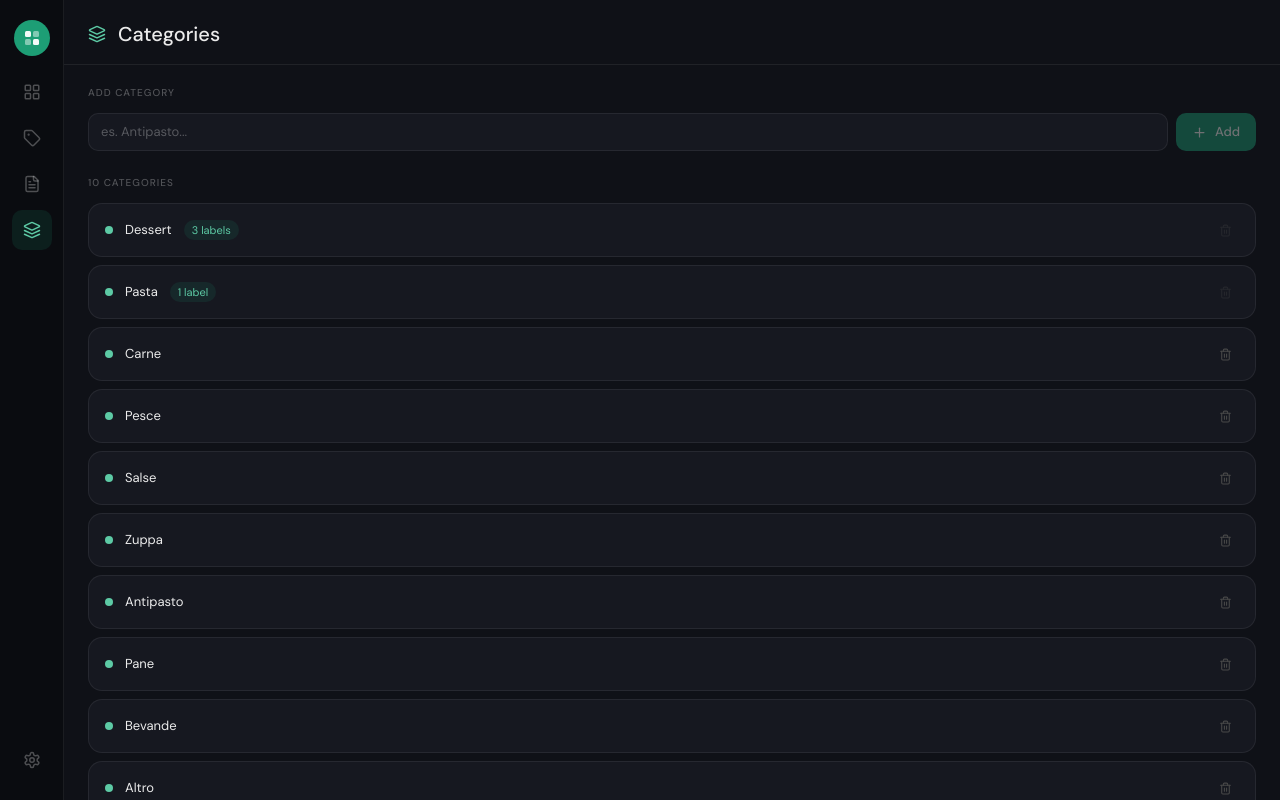
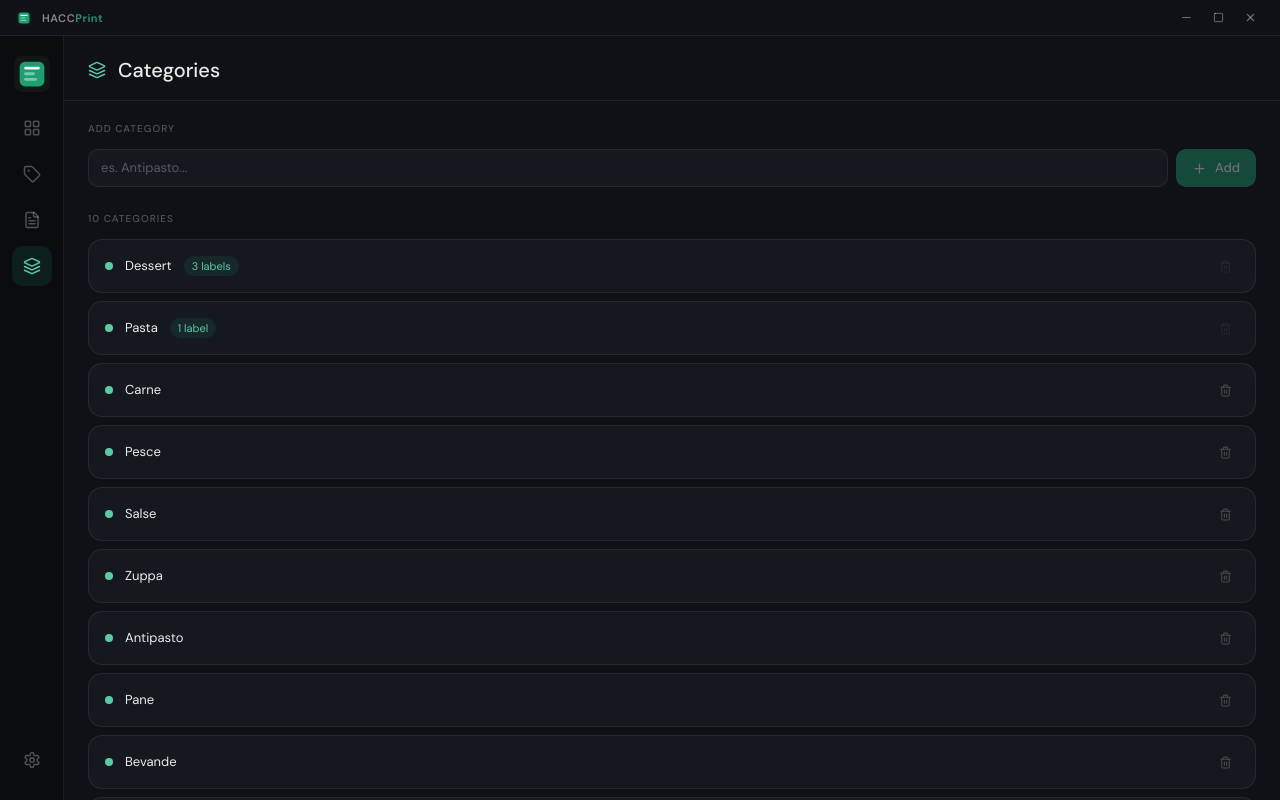
Before and after one commit to matteoshop77-tech/haccp-print, a React (Vite) app: page /categories in a window 1280 px wide. Built offline with nearby package versions, Linux system fonts and the light colour scheme; the HTML template or start-up script is replaced by a standard one.

Commit message:
Custom titlebar WIP

```diff
--- a/src/components/layout/AppShell.tsx
+++ b/src/components/layout/AppShell.tsx
@@ -1,18 +1,76 @@
 import { NavLink, useLocation } from "react-router-dom";
 import { useStore } from "@/store/useStore";
 import { t } from "@/lib/i18n";
-import { LayoutGrid, Tag, FileText, Layers, Settings } from "lucide-react";
+import { LayoutGrid, Tag, FileText, Layers, Settings, Minus, Square, X } from "lucide-react";
+import { getCurrentWindow } from "@tauri-apps/api/window";
 import clsx from "clsx";
 
 function LogoMark() {
   return (
-    <div className="flex items-center justify-center w-9 h-9 rounded-xl bg-brand mb-4 flex-shrink-0">
-      <svg width="20" height="20" viewBox="0 0 20 20" fill="none">
-        <rect x="3"  y="3"  width="6" height="6" rx="1.5" fill="white" opacity="0.95"/>
-        <rect x="11" y="3"  width="6" height="6" rx="1.5" fill="white" opacity="0.45"/>
-        <rect x="3"  y="11" width="6" height="6" rx="1.5" fill="white" opacity="0.45"/>
-        <rect x="11" y="11" width="6" height="6" rx="1.5" fill="white" opacity="0.95"/>
+    <div className="flex items-center justify-center mb-4 flex-shrink-0">
+      <svg width="36" height="36" viewBox="0 0 64 64" xmlns="http://www.w3.org/2000/svg">
+        <rect width="64" height="64" rx="14" fill="#111714"/>
+        <rect x="10" y="10" width="44" height="44" rx="10" fill="#1D9E75"/>
+        <rect x="18" y="19" width="28" height="5" rx="2.5" fill="#F0FAF6"/>
+        <rect x="18" y="29" width="19" height="5" rx="2.5" fill="rgba(240,250,246,0.45)"/>
+        <rect x="18" y="39" width="23" height="5" rx="2.5" fill="rgba(240,250,246,0.45)"/>
       </svg>
+    </div>
+  );
+}
+
+function TitleBar() {
+  return (
+    <div
+      data-tauri-drag-region
+      className="flex items-center justify-between px-4 h-9 flex-shrink-0 border-b border-app-border select-none"
+      style={{ background: "var(--color-app-sidebar)" }}
+    >
+      <div data-tauri-drag-region className="flex items-center gap-2.5">
+        <svg width="16" height="16" viewBox="0 0 64 64" xmlns="http://www.w3.org/2000/svg">
+          <rect width="64" height="64" rx="14" fill="#111714"/>
+          <rect x="10" y="10" width="44" height="44" rx="10" fill="#1D9E75"/>
+          <rect x="18" y="19" width="28" height="5" rx="2.5" fill="#F0FAF6"/>
+          <rect x="18" y="29" width="19" height="5" rx="2.5" fill="rgba(240,250,246,0.45)"/>
+          <rect x="18" y="39" width="23" height="5" rx="2.5" fill="rgba(240,250,246,0.45)"/>
+        </svg>
+        <span
+          data-tauri-drag-region
+          className="text-xs font-semibold tracking-wide"
+          style={{ color: "rgba(255,255,255,0.5)", letterSpacing: "0.05em" }}
+        >
+          HACC<span style={{ color: "#1D9E75" }}>Print</span>
+        </span>
+      </div>
+      <div className="flex items-center gap-1">
+        <button
+          onClick={() => getCurrentWindow().minimize()}
+          className="w-7 h-7 flex items-center justify-center rounded-md transition-colors"
+          style={{ color: "rgba(255,255,255,0.4)" }}
+          onMouseEnter={e => (e.currentTarget.style.background = "rgba(255,255,255,0.07)")}
+          onMouseLeave={e => (e.currentTarget.style.background = "transparent")}
+        >
+          <Minus size={13} />
+        </button>
+        <button
+          onClick={() => getCurrentWindow().toggleMaximize()}
+          className="w-7 h-7 flex items-center justify-center rounded-md transition-colors"
+          style={{ color: "rgba(255,255,255,0.4)" }}
+          onMouseEnter={e => (e.currentTarget.style.background = "rgba(255,255,255,0.07)")}
+          onMouseLeave={e => (e.currentTarget.style.background = "transparent")}
+        >
+          <Square size={11} />
+        </button>
+        <button
+          onClick={() => getCurrentWindow().close()}
+          className="w-7 h-7 flex items-center justify-center rounded-md transition-colors"
+          style={{ color: "rgba(255,255,255,0.4)" }}
+          onMouseEnter={e => { e.currentTarget.style.background = "rgba(220,50,50,0.7)"; e.currentTarget.style.color = "white"; }}
+          onMouseLeave={e => { e.currentTarget.style.background = "transparent"; e.currentTarget.style.color = "rgba(255,255,255,0.4)"; }}
+        >
+          <X size={13} />
+        </button>
+      </div>
     </div>
   );
 }
@@ -45,7 +103,9 @@ export function AppShell({ children }: AppShellProps) {
   const lang = useStore((s) => s.settings.language);
 
   return (
-    <div className="flex h-screen overflow-hidden bg-app-bg text-ink-primary">
+    <div className="flex flex-col h-screen overflow-hidden bg-app-bg text-ink-primary">
+      <TitleBar />
+      <div className="flex flex-1 overflow-hidden">
         <aside className="flex flex-col items-center w-16 py-5 bg-app-sidebar border-r border-app-border flex-shrink-0">
           <LogoMark />
           <nav className="flex flex-col gap-1.5 flex-1">
@@ -61,5 +121,6 @@ export function AppShell({ children }: AppShellProps) {
           {children}
         </main>
       </div>
+    </div>
   );
 }
```
Also changed, not shown: src-tauri/tauri.conf.json (+7 -2 lines). Lines whose indentation alone changed are shown as unchanged.
